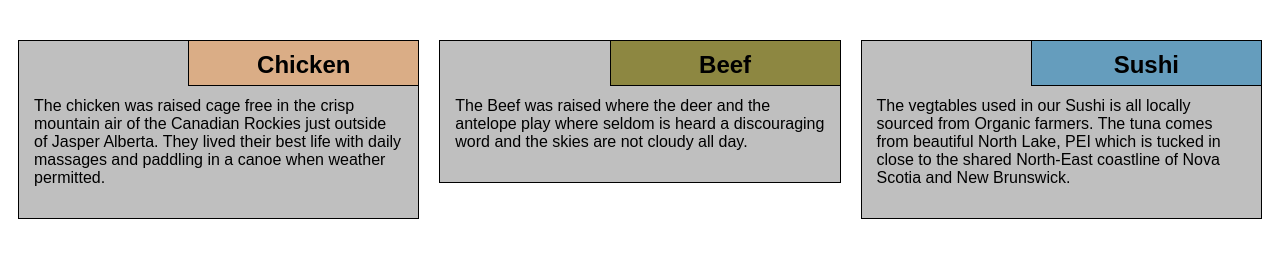
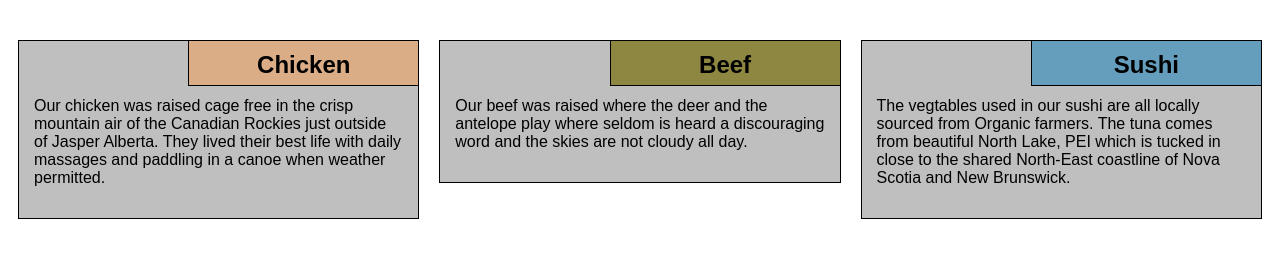
Before and after one commit to BrianLarkin780/module2-solution, a plain HTML site: page index.html in a window 1280 px wide. Shown: the part 95-352 px from the top of the page. Drawn offline with Linux system fonts and the light colour scheme.

Commit message:
Update index.html

```diff
--- a/index.html
+++ b/index.html
@@ -13,7 +13,7 @@
 <section class="Chicken">
 <h2>Chicken</h2>
 <p>
-    The chicken was raised cage free in the crisp mountain air of the Canadian Rockies just outside of Jasper Alberta.
+    Our chicken was raised cage free in the crisp mountain air of the Canadian Rockies just outside of Jasper Alberta.
 They lived their best life with daily massages and paddling in a canoe when weather permitted.
 </p>
 </section>
@@ -22,7 +22,7 @@ They lived their best life with daily massages and paddling in a canoe when weat
 <section class="Beef">
 <h2>Beef</h2>
 <p>
-The Beef was raised where the deer and the antelope play where seldom is heard a discouraging word and the skies are not cloudy all day.
+Our beef was raised where the deer and the antelope play where seldom is heard a discouraging word and the skies are not cloudy all day.
 </p>
 </section>
 </div>
@@ -30,7 +30,7 @@ The Beef was raised where the deer and the antelope play where seldom is heard a
 <section class="Sushi">
 <h2>Sushi</h2>
 <p>
-The vegtables used in our Sushi is all locally sourced from Organic farmers. The tuna comes from beautiful North Lake, PEI which is tucked in close to the shared North-East coastline of Nova Scotia and New Brunswick.
+The vegtables used in our sushi are all locally sourced from Organic farmers. The tuna comes from beautiful North Lake, PEI which is tucked in close to the shared North-East coastline of Nova Scotia and New Brunswick.
 </p>
 </section>
 </div>
```
